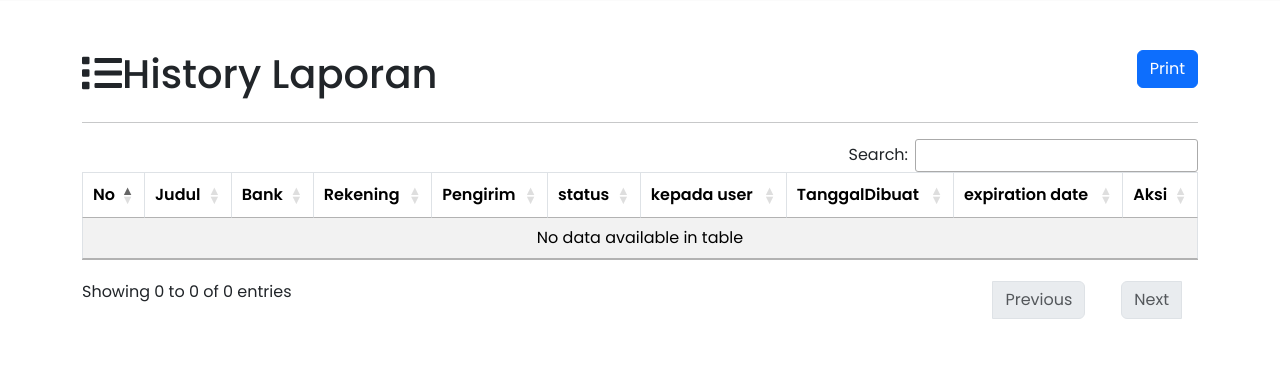
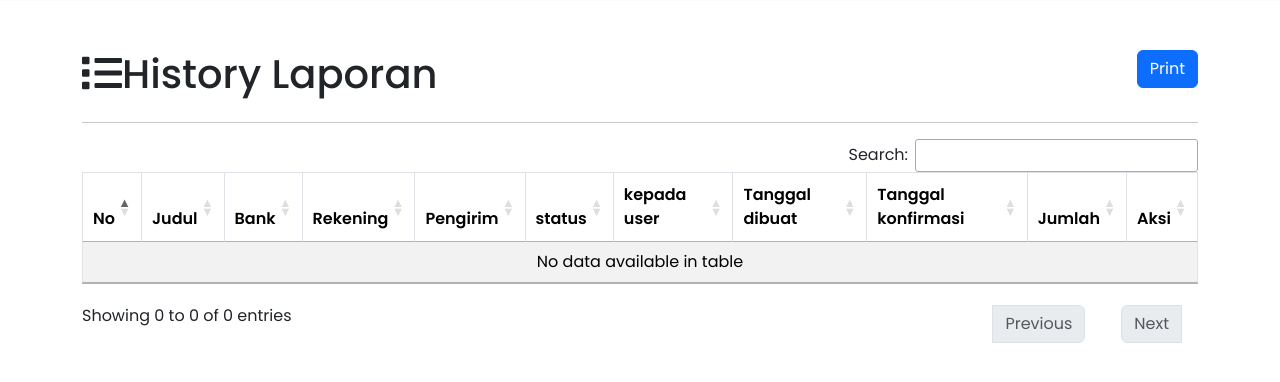
Before and after one commit to DikanR/anime-ancy, a PHP site: page /CRUD-PHP/penarikan.php in a window 1280 px wide. Shown: the part 70-452 px from the top of the page. Run offline with PHP 8.4, Linux system fonts and the light colour scheme; the visitor is signed in with stand-in values (Sample User, id 1); data that the repository does not hold is empty; some libraries are stand-ins or nearby versions.

Commit message:
Update on Penarikan

```diff
--- a/penarikan.php
+++ b/penarikan.php
@@ -103,8 +103,9 @@ $data_bylogin = select("SELECT * FROM arsip_penarikan_uang WHERE user = '$userna
         <th>Pengirim</th>
         <th>status</th>
         <th>kepada user</th>
-        <th>TanggalDibuat</th>
-        <th>expiration date</th>
+        <th>Tanggal dibuat</th>
+        <th>Tanggal konfirmasi</th>
+        <th>Jumlah</th>
         <?php if ($_SESSION['level'] == 1) : ?>
           <th>Aksi</th>
         <?php endif; ?>
@@ -126,6 +127,7 @@ $data_bylogin = select("SELECT * FROM arsip_penarikan_uang WHERE user = '$userna
         <td> <?= $arsip_penarikan_uang['user']; ?></td>
         <td> <?= $arsip_penarikan_uang['tgl_dibuat'] ?? 'Belum Dikonfirmasi'; ?></td>
         <td> <?= $arsip_penarikan_uang['tgl_disetujui'] ?? 'Belum Dikonfirmasi'; ?></td>
+        <td>Rp. <?= $arsip_penarikan_uang['jumlah_penarikan']; ?></td>
 
         <td class="text-center" width="20%">
           <?php if ($_SESSION['level'] == 1 && $arsip_penarikan_uang['status'] == 0) : ?>
@@ -144,7 +146,7 @@ $data_bylogin = select("SELECT * FROM arsip_penarikan_uang WHERE user = '$userna
         <?php foreach($data_bylogin as $arsip_penarikan_uang) : ?>
     <tr>
         <td> <?= $no++; ?></td>
-        <td> <?= $arsip_penarikan_uang['jumlah_penarikan']; ?></td>
+        <td> <?= select("SELECT judul FROM terbit WHERE id_judul = {$arsip_penarikan_uang['id_judul']}")[0]['judul']; ?></td>
         <td> <?= $arsip_penarikan_uang['bank']; ?></td>
         <td> <?= $arsip_penarikan_uang['rekening']; ?></td>
         <td> <?= $arsip_penarikan_uang['nama_pengirim']; ?></td>
@@ -152,6 +154,7 @@ $data_bylogin = select("SELECT * FROM arsip_penarikan_uang WHERE user = '$userna
         <td> <?= $arsip_penarikan_uang['user']; ?></td>
         <td> <?= $arsip_penarikan_uang['tgl_dibuat'] ?? 'Belum Dikonfirmasi'; ?></td>
         <td> <?= $arsip_penarikan_uang['tgl_disetujui'] ?? 'Belum Dikonfirmasi'; ?></td>
+        <td>Rp. <?= $arsip_penarikan_uang['jumlah_penarikan']; ?></td>
     </tr>
         <?php endforeach; ?>
         <?php endif; ?>
```
Also changed, not shown: penarikan-print.php (+6 -3 lines).
